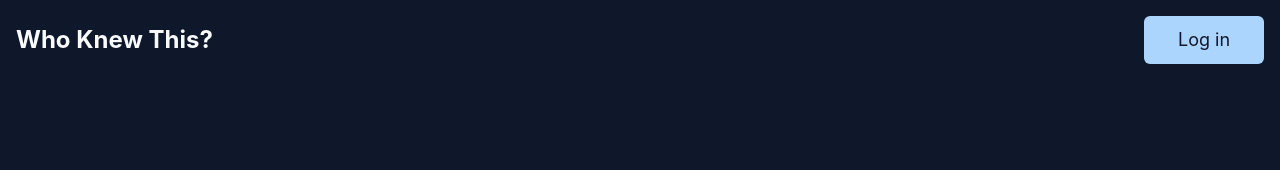
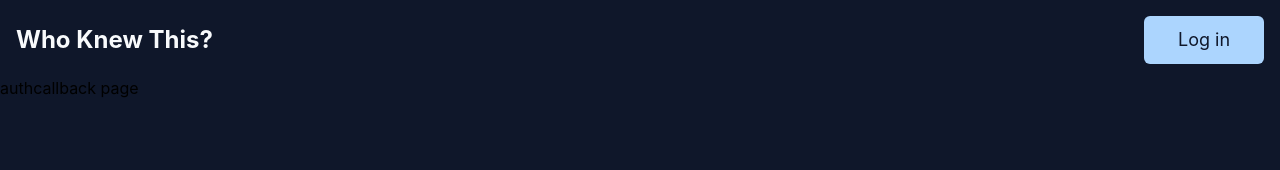
Before and after one commit to WhoKnewThis/who-knew-this-front, a React (Create React App) app: page /auth/callback in a window 1280 px wide. Shown: the top 170 px of the page. Built offline with nearby package versions, Linux system fonts and the light colour scheme; no server answers.

Commit message:
feat git AuthCallback.tsx

```diff
--- a/src/App.tsx
+++ b/src/App.tsx
@@ -13,6 +13,7 @@ import LoginPage from './pages/LoginPage';
 import TopicDetail from './pages/TopicDetail';
 import SignUpPage from './pages/SignUpPage';
 import SearchResultsPages from './pages/SearchResultsPages';
+import AuthCallback from './pages/AuthCallback';
 
 function App() {
   return (
@@ -29,6 +30,7 @@ function App() {
                 <Route path="/topics/:topicId" element={<TopicDetail />} />
                 <Route path="/sign" element={<SignUpPage/>}/>
                 <Route path="/search" element={<SearchResultsPages/>}/>
+                <Route path="/auth/callback" element={<AuthCallback/>}/>
               </Routes>
             </ContentWrapper>
             <Footer />
--- /dev/null
+++ b/src/pages/AuthCallback.tsx
@@ -0,0 +1,10 @@
+import axios from "axios";
+import { useEffect } from "react";
+import { useNavigate } from "react-router-dom";
+
+
+export default function AuthCallback(){
+    return(
+        <div>authcallback page</div>
+    );
+}
```
